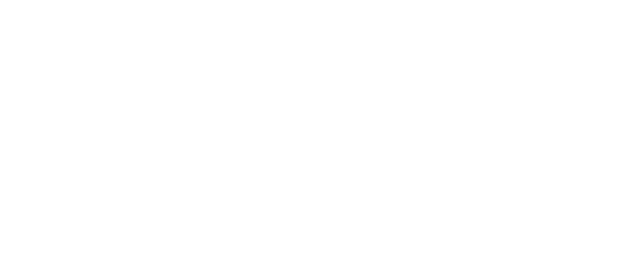
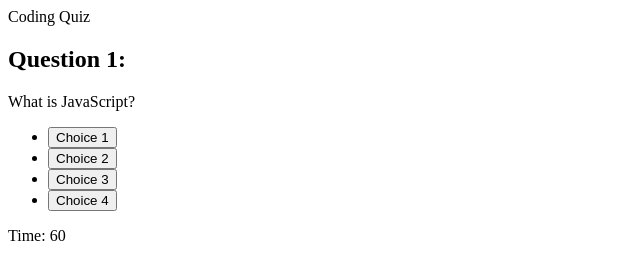
Before and after one commit to scottd988/Code-Quiz, a plain HTML site: page index.html in a window 1280 px wide. Shown: the whole page, without its empty margins (0-640 px from the left). Drawn offline with Linux system fonts and the light colour scheme.

Commit message:
Added basic html

```diff
--- a/index.html
+++ b/index.html
@@ -3,11 +3,31 @@
 <head>
   <meta charset="UTF-8">
   <meta name="viewport" content="width=device-width, initial-scale=1.0">
-  <title>SPA</title>
+  <title>Coding Quiz</title>
   <link rel="stylesheet" href="./assets/style.css"/>
 </head>
 <body>
+  <header>Coding Quiz</header>
   <main>
+    <div id="question-container">
+      <h2>Question 1:</h2>
+      <p id="question-text">What is JavaScript?</p>
+      <ul id="answer-choices">
+          <li><button class="choice">Choice 1</button></li>
+          <li><button class="choice">Choice 2</button></li>
+          <li><button class="choice">Choice 3</button></li>
+          <li><button class="choice">Choice 4</button></li>
+      </ul>
+    </div>
+    <div id="timer">Time: <span id="time-remaining">60</span></div>
+    <div id="game-over" style="display: none;">
+        <h2>Game Over!</h2>
+        <form id="score-form">
+            <label for="initials">Enter Your Initials:</label>
+            <input type="text" id="initials">
+            <button type="submit">Submit</button>
+        </form>
+    </div>
 
   </main>
   <script src="./assets/script.js"></script>
```
